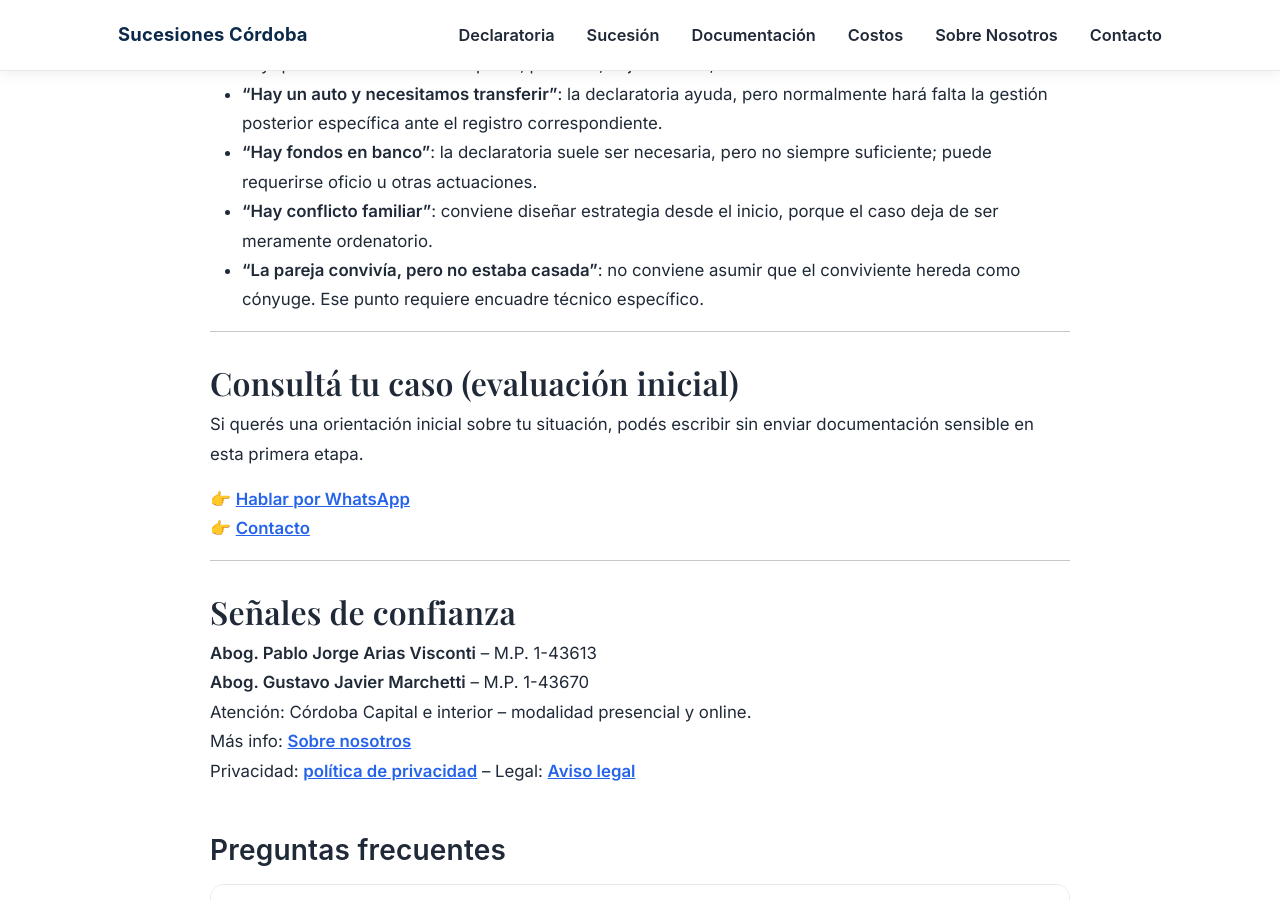
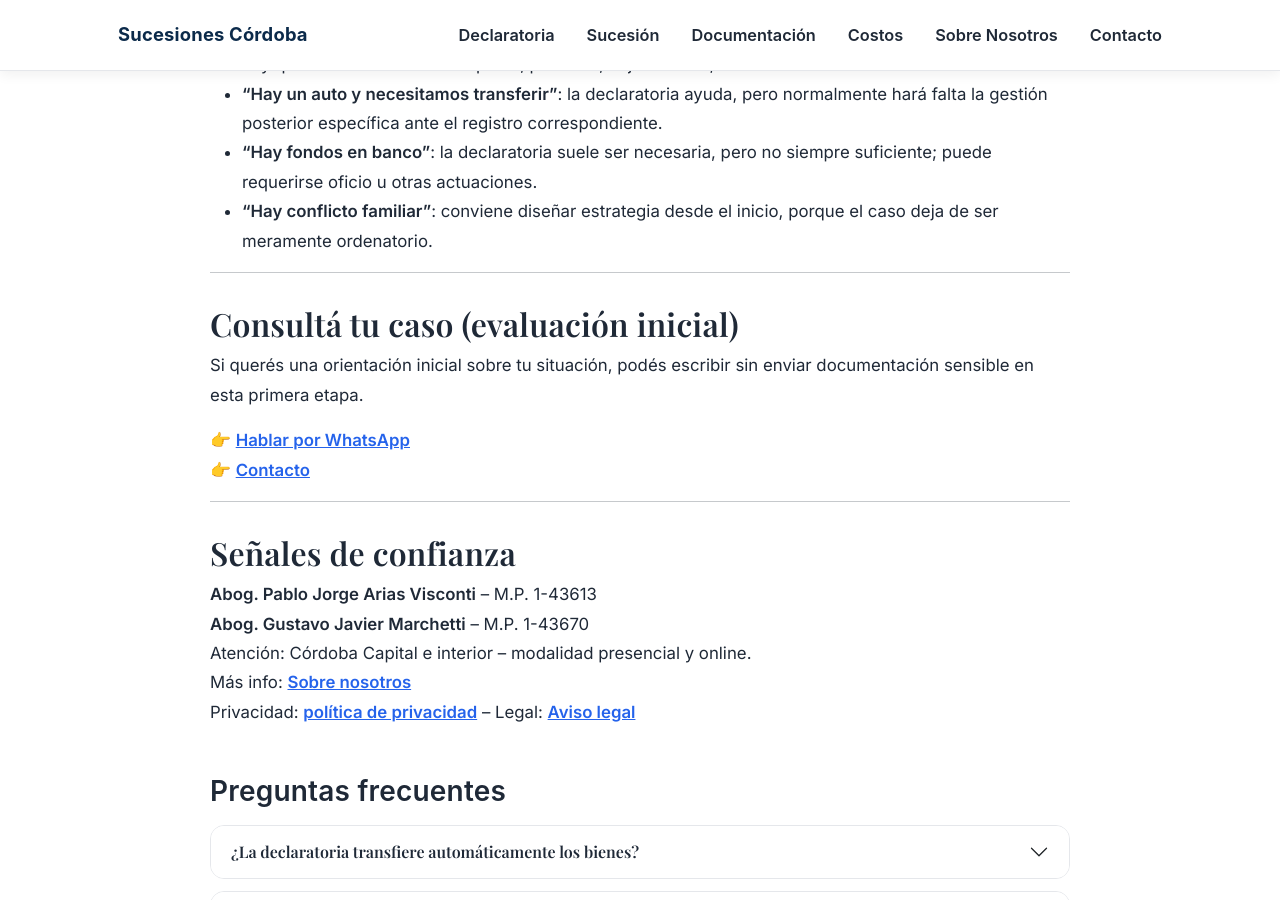
Before and after one commit to Elitedomainsx/sucesionescordoba, a Jekyll site: the page built from declaratoria-de-herederos-cordoba.md, in a window 1280 px wide and 900 px high, scrolled down 4760 px. Built offline with Jekyll 4.4.1, drawn with Linux system fonts in a browser that asks for light colours.

Commit message:
Update declaratoria-de-herederos-cordoba.md

```diff
--- a/declaratoria-de-herederos-cordoba.md
+++ b/declaratoria-de-herederos-cordoba.md
@@ -137,7 +137,6 @@ La competencia debe analizarse principalmente a partir del **último domicilio d
 - **“Hay un auto y necesitamos transferir”**: la declaratoria ayuda, pero normalmente hará falta la gestión posterior específica ante el registro correspondiente.
 - **“Hay fondos en banco”**: la declaratoria suele ser necesaria, pero no siempre suficiente; puede requerirse oficio u otras actuaciones.
 - **“Hay conflicto familiar”**: conviene diseñar estrategia desde el inicio, porque el caso deja de ser meramente ordenatorio.
-- **“La pareja convivía, pero no estaba casada”**: no conviene asumir que el conviviente hereda como cónyuge. Ese punto requiere encuadre técnico específico.
 
 ---
 
```
